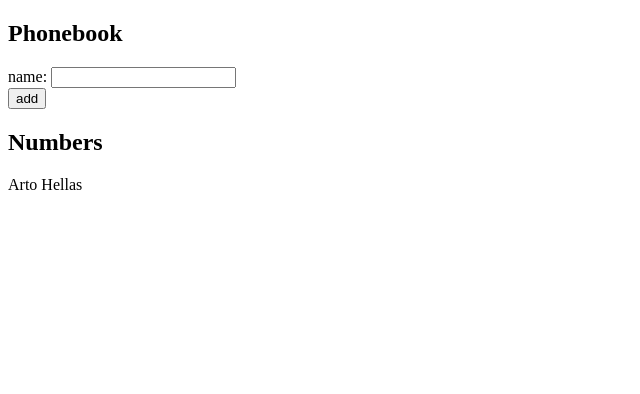
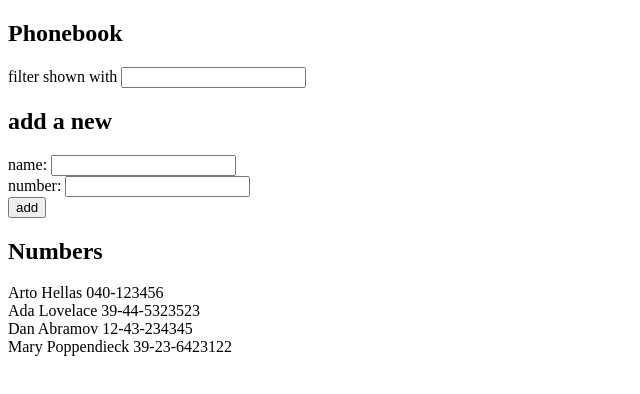
Before and after one commit to worhol/FullStackMooc.fi, a React (Vite) app in the folder part2/phonebook/: page / in a window 1280 px wide. Shown: the top 394 px of the page, without its empty margins (0-640 px from the left). Built offline with nearby package versions, Linux system fonts and the light colour scheme.

Commit message:
Completed exercises 2.8,9

```diff
--- a/part2/phonebook/src/App.jsx
+++ b/part2/phonebook/src/App.jsx
@@ -1,34 +1,58 @@
 import { useState } from "react";
 
 const App = () => {
-  const [persons, setPersons] = useState([{ name: "Arto Hellas" }]);
+  const [persons, setPersons] = useState([
+    { name: "Arto Hellas", number: "040-123456", id: 1 },
+    { name: "Ada Lovelace", number: "39-44-5323523", id: 2 },
+    { name: "Dan Abramov", number: "12-43-234345", id: 3 },
+    { name: "Mary Poppendieck", number: "39-23-6423122", id: 4 },
+  ]);
   const [newName, setNewName] = useState("");
-  // const [showAll, setShowAll] = useState(true);
+  const [newNumber, setNewNumber] = useState("");
+  const [filterName, setFilterName] = useState("");
+
   const addPerson = (event) => {
     event.preventDefault();
     const personObject = {
       name: newName,
+      number: newNumber,
     };
 
-    persons.some((person) => person.name === personObject.name)
+    persons.some(
+      (person) => JSON.stringify(person) === JSON.stringify(personObject)
+    )
       ? alert(`${personObject.name} is already added to phonebook`)
       : setPersons(persons.concat(personObject));
 
     setNewName("");
+    setNewNumber("");
   };
 
   const handleNameChange = (event) => {
     setNewName(event.target.value);
   };
 
-  // const namesToShow = showAll;
+  const handleNumberChange = (event) => {
+    setNewNumber(event.target.value);
+  };
+  const handleFilterChange = (event) => {
+    setFilterName(event.target.value);
+  };
 
   return (
     <div>
       <h2>Phonebook</h2>
+      <div>
+        filter shown with{" "}
+        <input value={filterName} onChange={handleFilterChange} />
+      </div>
+      <h2>add a new</h2>
       <form onSubmit={addPerson}>
         <div>
           name: <input value={newName} onChange={handleNameChange} />
+        </div>
+        <div>
+          number: <input value={newNumber} onChange={handleNumberChange} />
         </div>
         <div>
           <button type="submit">add</button>
@@ -36,9 +60,15 @@ const App = () => {
       </form>
       <h2>Numbers</h2>
       <div>
-        {persons.map((person) => (
-          <div key={person.name}>{person.name}</div>
-        ))}
+        {persons
+          .filter((person) =>
+            person.name.toLowerCase().includes(filterName.toLowerCase())
+          )
+          .map((person) => (
+            <div key={person.name}>
+              {person.name} {person.number}
+            </div>
+          ))}
       </div>
     </div>
   );
```
